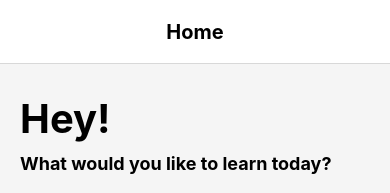
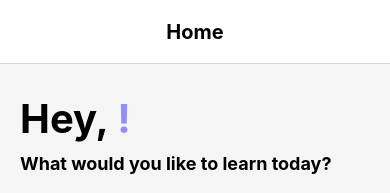
Before and after one commit to ser0vs/learnEasy, a React Native app: screen /Home in a window 390 px wide. Shown: the top 193 px of the page. Built offline with nearby package versions, Linux system fonts and the light colour scheme; what expo-file-system would draw is missing.

Commit message:
name added

```diff
--- a/App.js
+++ b/App.js
@@ -39,7 +39,7 @@ const App = () => {
             <Stack.Screen name="MyCourse" component={MyCourse} options={{ title: 'My courses', headerLeft: null }}/>
             <Stack.Screen name="Home" component={Home} options={{ headerLeft: null }}/>
             <Stack.Screen name="Login" component={Login} options={{ title: 'Log in' }}/>
-            <Stack.Screen name="WelcomeScreen" component={WelcomeScreen } options={{ title: 'Welcome!' }}/>
+            <Stack.Screen name="WelcomeScreen" component={WelcomeScreen } options={{ headerShown: false }}/>
             <Stack.Screen name="Cours" component={Cours} />
             <Stack.Screen name="Registration" component={Registration} options={{ title: 'Sign up' }}/>
             <Stack.Screen name="Recovery" component={Recovery} />
--- a/CourseList.js
+++ b/CourseList.js
@@ -1,7 +1,7 @@
 import React from 'react';
 import { View, Text, TouchableOpacity, StyleSheet, ScrollView, Image } from 'react-native';
 import { useNavigation } from '@react-navigation/native';
-import coursesData from './courses.json';  // Adjust the path if necessary
+import coursesData from './components/courses.json';  // Adjust the path if necessary
 
 const CourseList = () => {
   const navigation = useNavigation();
--- a/ProgressContext.js
+++ b/ProgressContext.js
@@ -3,6 +3,8 @@ import React, { createContext, useState } from 'react';
 export const ProgressContext = createContext();
 
 export const ProgressProvider = ({ children }) => {
+  const [myUsername, setMyUsername] = useState('');
+
   const [progress, setProgress] = useState({});
 
   const updateProgress = (courseId, updates) => {
@@ -30,7 +32,7 @@ export const ProgressProvider = ({ children }) => {
   };
 
   return (
-    <ProgressContext.Provider value={{ progress, setProgress, updateProgress, countTrueFields }}>
+    <ProgressContext.Provider value={{ progress, setProgress, updateProgress, countTrueFields, myUsername, setMyUsername }}>
       {children}
     </ProgressContext.Provider>
   );
--- a/TestPage.js
+++ b/TestPage.js
@@ -64,7 +64,7 @@ const TestPage = ({ route, navigation }) => {
 
   return (
     <ScrollView contentContainerStyle={styles.container}>
-      <Text style={styles.title}>Test Page</Text>
+      {/* <Text style={styles.title}>Test Page</Text> */}
       {questions.map((question, index) => (
         <View key={index} style={styles.questionContainer}>
           <Text style={styles.questionText}>{question.question}</Text>
--- a/components/Home.js
+++ b/components/Home.js
@@ -8,7 +8,7 @@ import { ProgressContext } from '../ProgressContext';
 
 const Home = ({ navigation }) => {
   const { myCourses } = useContext(CourseContext);
-  const { progress, countTrueFields } = useContext(ProgressContext);
+  const { progress, countTrueFields, myUsername } = useContext(ProgressContext);
 
   const [username, setUsername] = useState('');
   console.log(username);
@@ -64,7 +64,10 @@ const Home = ({ navigation }) => {
     <View style={styles.container}>
         <View style={styles.headerContainer}>
         <View style={styles.row}>
-          <Text style={styles.headerTextBig}>Hey!</Text>
+          <Text style={styles.headerTextBig}>
+            Hey,
+            <Text style={styles.headerTextBigPink}>{` ${myUsername}!`}</Text>
+            </Text>
         </View>
 
         <Text style={styles.headerTextSmall}>What would you like to learn today?</Text>
@@ -150,6 +153,12 @@ const styles = StyleSheet.create({
     fontSize: 40,
     fontWeight: 'bold',
     textAlign: 'left',
+  },
+  headerTextBigPink: {
+    fontSize: 40,
+    fontWeight: 'bold',
+    textAlign: 'left',
+    color: "#918ffd",
   },
   headerTextSmall: {
     fontSize: 18,
--- a/components/Login.js
+++ b/components/Login.js
@@ -1,6 +1,7 @@
-import React, { useState } from 'react';
+import React, { useContext, useState } from 'react';
 import { View, Text, TextInput, TouchableOpacity, StyleSheet, Alert, Dimensions } from 'react-native';
 import Svg, { Path } from 'react-native-svg';
+import { ProgressContext } from '../ProgressContext';
 
 const { width, height } = Dimensions.get('window');
 
@@ -12,6 +13,8 @@ const validCredentials = [
 ];
 
 const Login = ({ navigation }) => {
+  const { setMyUsername } = useContext(ProgressContext);
+
   const [username, setUsername] = useState('');
   const [password, setPassword] = useState('');
 
@@ -21,6 +24,7 @@ const Login = ({ navigation }) => {
     );
 
     if (isValidUser) {
+      setMyUsername(username);
       navigation.navigate('Home');
     } else {
       Alert.alert(
--- a/components/RegistrationScreaen.js
+++ b/components/RegistrationScreaen.js
@@ -1,8 +1,9 @@
-import React, { useState, useEffect } from 'react';
+import React, { useContext, useState, useEffect } from 'react';
 import { View, Text, TextInput, TouchableOpacity, StyleSheet, Alert, Dimensions } from 'react-native';
 import Svg, { Path } from 'react-native-svg';
 import * as FileSystem from 'expo-file-system';
 import { Asset } from 'expo-asset';
+import { ProgressContext } from '../ProgressContext';
 
 const { width, height } = Dimensions.get('window');
 
@@ -10,6 +11,7 @@ const { width, height } = Dimensions.get('window');
 const usersFilePath = FileSystem.documentDirectory + 'users.json';
 
 const Registration = ({ navigation }) => {
+  const { setMyUsername } = useContext(ProgressContext);
   const [username, setUsername] = useState('');
   const [email, setEmail] = useState('');
   const [password, setPassword] = useState('');
@@ -69,7 +71,7 @@ const Registration = ({ navigation }) => {
 
       // Save the updated users data back to the file
       await FileSystem.writeAsStringAsync(usersFilePath, JSON.stringify(usersData));
-
+      setMyUsername(username);
       Alert.alert('Success', 'User registered successfully');
       navigation.navigate('Home'); // Navigate to the Home screen
     } catch (error) {
```
